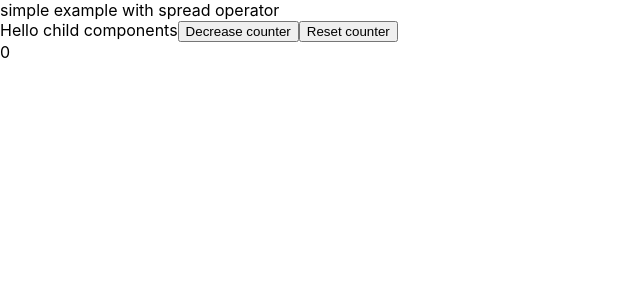
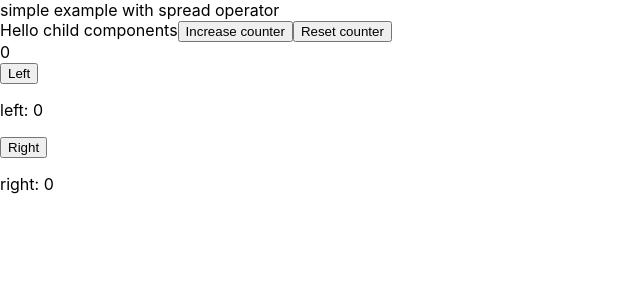
Before and after one commit to ivyla/react-components, a React (Create React App) app in the folder higher-order/: page / in a window 1280 px wide. Shown: the top 300 px of the page, without its empty margins (0-640 px from the left). Built offline with nearby package versions, Linux system fonts and the light colour scheme.

Commit message:
working version of complex state

```diff
--- a/higher-order/src/App.js
+++ b/higher-order/src/App.js
@@ -2,6 +2,7 @@ import "./App.css";
 import React, { useState } from "react";
 import "./Subcomponents/ChildComponents";
 import ChildComponents from "./Subcomponents/ChildComponents";
+import ComplexState from "./Subcomponents/ComplexState";
 // Use hooks to init the state for the click right and click left buttons
 // Use the spread syntax to initialize and assign the props {//variables here//}
 
@@ -14,6 +15,9 @@ function App() {
       <div>
         <ChildComponents />
       </div>
+      <div>
+        <ComplexState />
+      </div>
     </div>
   );
 }
--- a/higher-order/src/Subcomponents/ChildComponents.js
+++ b/higher-order/src/Subcomponents/ChildComponents.js
@@ -18,7 +18,7 @@ function ChildComponents() {
   return (
     <div>
       Hello child components
-      <Button text="Decrease counter" handleClick={IncreaseByOne} />
+      <Button text="Increase counter" handleClick={IncreaseByOne} />
       <Button text="Reset counter" handleClick={ResetCounter} />
       <Display counter={counter} />
     </div>
--- /dev/null
+++ b/higher-order/src/Subcomponents/ComplexState.js
@@ -0,0 +1,25 @@
+import React, { useState } from "react";
+// Have left and right in a single object - more complex, but just making for practice
+// Very basic practice with updating the object
+
+const ComplexState = () => {
+  const [clicks, setClicks] = useState({ left: 0, right: 0 });
+  //   const addLeft = () => addClicks({ ...clicks, left: clicks.left + 1 });
+  const handleLeftClick = () => {
+    const newClicks = {
+      left: clicks.left + 1,
+      right: clicks.right,
+    };
+    setClicks(newClicks);
+  };
+  return (
+    <div>
+      <button onClick={handleLeftClick}> Left </button>
+      <p> left: {clicks.left} </p>
+      <button> Right </button>
+      <p> right: {clicks.right} </p>
+    </div>
+  );
+};
+
+export default ComplexState;
```
